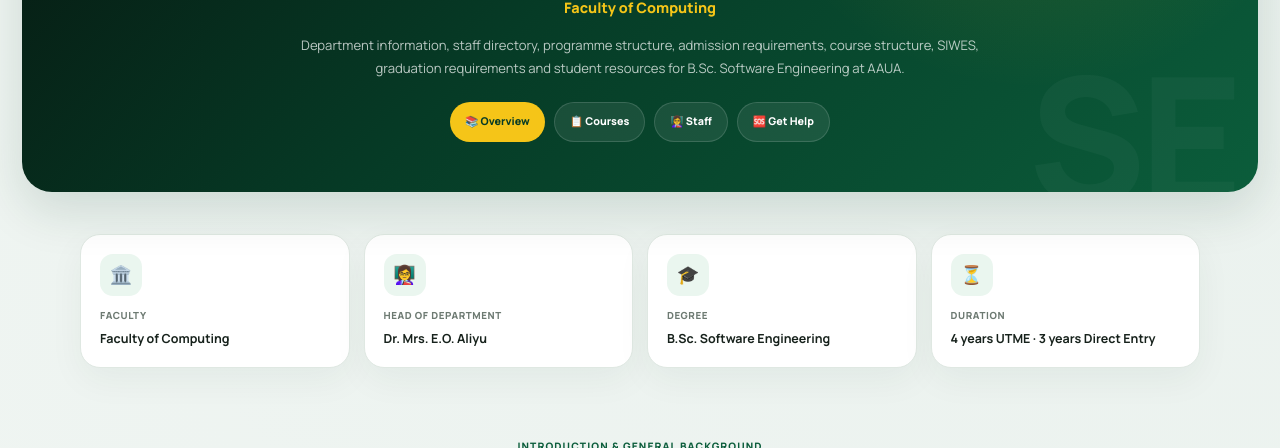
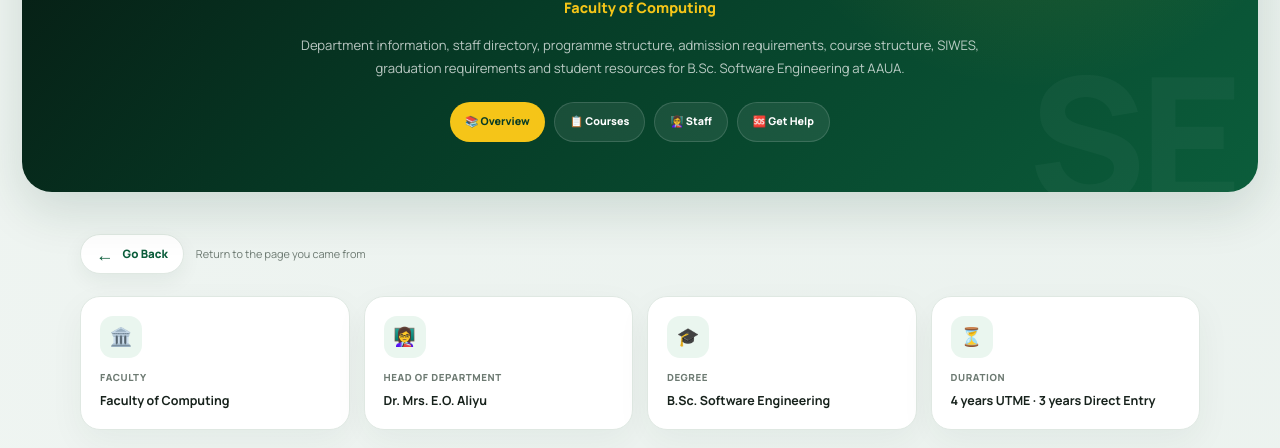
Before and after one commit to t78195417-ui/Tomi_Unipilot, a plain HTML site: page software-engineering.html in a window 1280 px wide. Shown: the part 402-850 px from the top of the page. Drawn offline with Linux system fonts and the light colour scheme.

Commit message:
Polish Software Engineering ICT-template section structure

```diff
--- a/software-engineering.html
+++ b/software-engineering.html
@@ -372,11 +372,17 @@ footer{border-top:1px solid var(--border)}
 </section>
 
 <main class="department-main">
+<div class="department-back-row">
+    <button class="department-back-button" id="departmentBackButton" type="button">
+      <span aria-hidden="true">←</span> Go Back
+    </button>
+    <span class="back-hint">Return to the page you came from</span>
+  </div>
 
 <section class="quick-info"><div class="quick-card"><div class="quick-icon">🏛️</div><span>Faculty</span><strong>Faculty of Computing</strong></div><div class="quick-card"><div class="quick-icon">👩‍🏫</div><span>Head of Department</span><strong>Dr. Mrs. E.O. Aliyu</strong></div><div class="quick-card"><div class="quick-icon">🎓</div><span>Degree</span><strong>B.Sc. Software Engineering</strong></div><div class="quick-card"><div class="quick-icon">⏳</div><span>Duration</span><strong>4 years UTME · 3 years Direct Entry</strong></div></section>
 
 <section class="department-section" id="overview">
-<div class="section-heading"><span>Introduction &amp; General Background</span><h2>Software Engineering</h2></div><div class="section-heading"><span>19.2 · Introduction &amp; General Background</span><h2>Welcome to Software Engineering</h2></div><div class="about-box">
+<div class="section-heading"><span>19.2 · Introduction &amp; General Background</span><h2>Software Engineering</h2></div><div class="about-box">
 <p>It is with great pleasure and enthusiasm that I welcome you all to the Department of Software Engineering. Whether you are a new student embarking on your academic journey, a returning scholar, or a respected faculty member, we are honored to have you as part of our dynamic and innovative community.</p>
 <p>Software Engineering is at the heart of modern technological advancements, driving solutions across industries such as finance, healthcare, education, and artificial intelligence. In this department, we are committed to equipping our students with the technical knowledge, problem-solving skills, and hands-on experience needed to thrive in an ever-evolving digital world.</p>
 <p>Our distinguished faculty, cutting-edge research initiatives, and strong industry collaborations provide a solid foundation for learning, creativity, and professional growth. We encourage students to embrace innovation, engage in collaborative projects, and develop solutions that address real-world challenges.</p>
```
